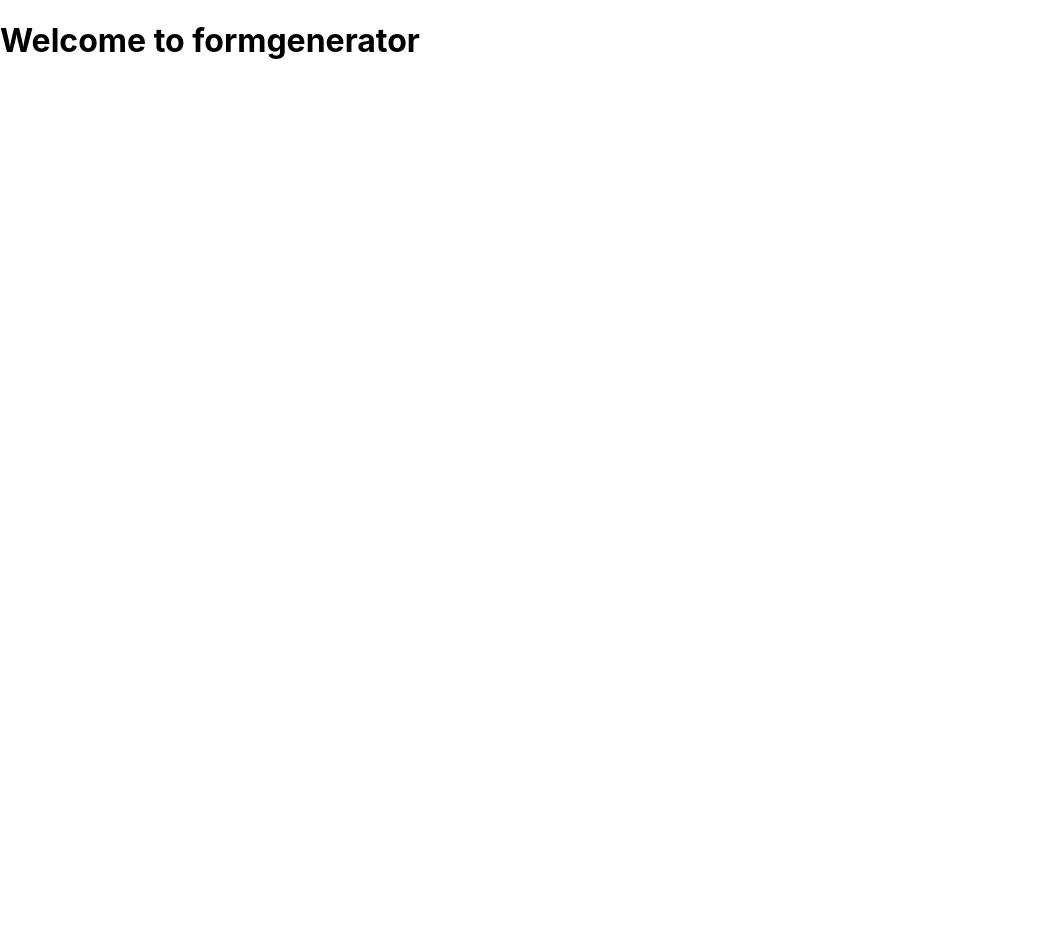
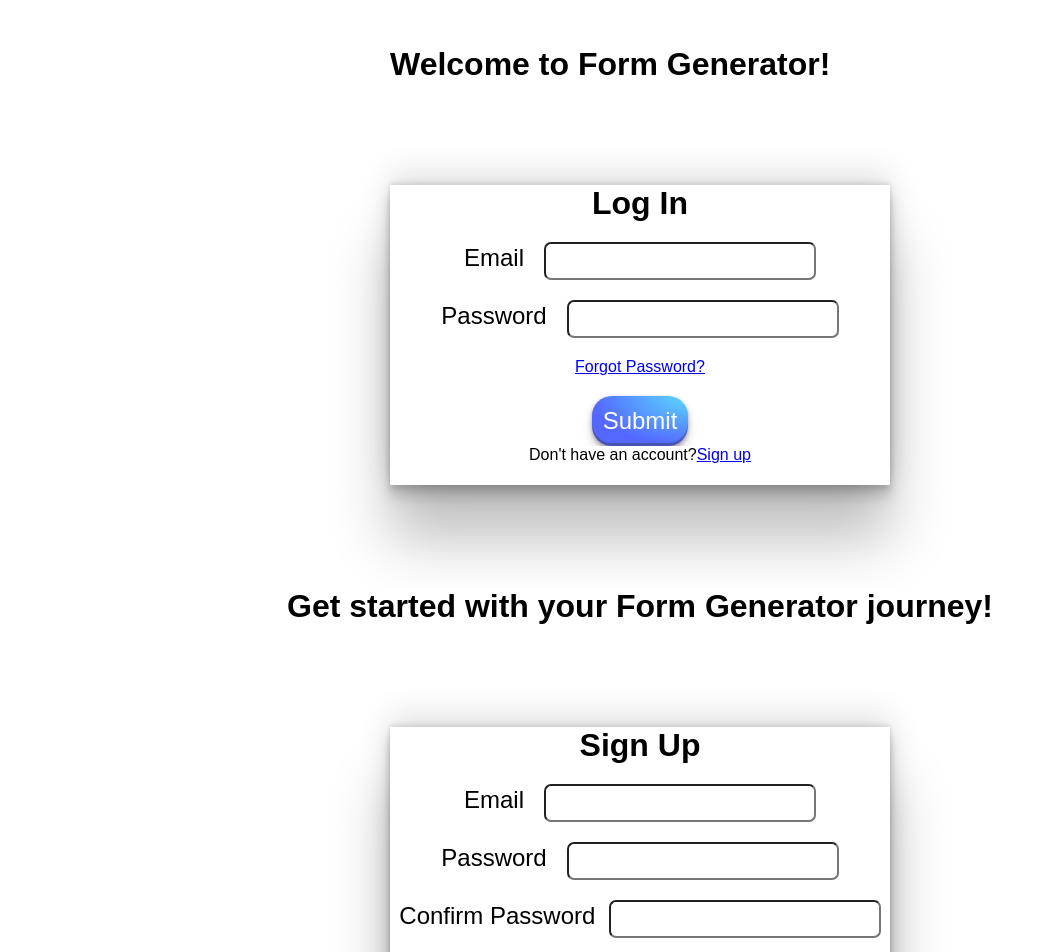
Before and after one commit to RohitWaghole/FormGenerator_Frontend, a React (Create React App) app: page / in a window 1280 px wide. Shown: the top 952 px of the page, without its empty margins (0-1052 px from the left). Before the commit the page ends 800 px from the top, so only its background shows below. Built offline with nearby package versions, Linux system fonts and the light colour scheme.

Commit message:
adding login and sign up

```diff
--- a/package.json
+++ b/package.json
@@ -8,6 +8,7 @@
     "@testing-library/user-event": "^13.5.0",
     "react": "^18.2.0",
     "react-dom": "^18.2.0",
+    "react-router-dom": "^6.8.1",
     "react-scripts": "5.0.1",
     "web-vitals": "^2.1.4"
   },
--- a/src/Components/App.js
+++ b/src/Components/App.js
@@ -1,9 +1,12 @@
+import Login from "./Login/Login";
+import Signup from "./SignUp/Signup";
 
 function App() {
   return (
-    <div className="App">
-      <h1>Welcome to formgenerator</h1>
-    </div>
+    <>
+      <Login />
+      <Signup />
+    </>
   );
 }
 
--- /dev/null
+++ b/src/Components/Login/Login.css
@@ -0,0 +1,72 @@
+* {
+  margin: 0;
+  padding: 0;
+  background-color: rgb(255, 255, 255);
+  font-family: sans-serif;
+}
+.formBuilder {
+  width: 500px;
+  margin: auto;
+  margin-top: 46px;
+}
+.container {
+  width: 500px;
+  height: 300px;
+  margin: 8% auto;
+  text-align: center;
+  box-shadow: rgba(0, 0, 0, 0.25) 0px 54px 55px,
+    rgba(0, 0, 0, 0.12) 0px -12px 30px, rgba(0, 0, 0, 0.12) 0px 4px 6px,
+    rgba(0, 0, 0, 0.17) 0px 12px 13px, rgba(0, 0, 0, 0.09) 0px -3px 5px;
+}
+
+label {
+  font-size: 1.5rem;
+}
+
+input {
+  font-size: 0.9rem;
+  border-radius: 7px;
+  width: 250px;
+  padding: 9px;
+}
+
+.btn {
+  font-size: 1.5rem;
+  border: none;
+  border-radius: 20px;
+  color: rgb(255, 255, 255);
+  padding: 11px;
+  /* background-color: rgb(254, 106, 106); */
+  box-shadow: rgba(45, 35, 66, 0.4) 0 2px 4px,
+    rgba(45, 35, 66, 0.3) 0 7px 13px -3px, rgba(58, 65, 111, 0.5) 0 -3px 0 inset;
+  background-image: radial-gradient(
+    100% 100% at 100% 0,
+    #5adaff 0,
+    #5468ff 100%
+  );
+}
+
+.btn:focus {
+  box-shadow: #3c4fe0 0 0 0 1.5px inset, rgba(45, 35, 66, 0.4) 0 2px 4px,
+    rgba(45, 35, 66, 0.3) 0 7px 13px -3px, #3c4fe0 0 -3px 0 inset;
+}
+
+.btn:hover {
+  box-shadow: rgba(45, 35, 66, 0.4) 0 4px 8px,
+    rgba(45, 35, 66, 0.3) 0 7px 13px -3px, #3c4fe0 0 -3px 0 inset;
+  transform: translateY(-2px);
+  cursor: pointer;
+}
+
+.btn:active {
+  box-shadow: #3c4fe0 0 3px 7px inset;
+  transform: translateY(2px);
+}
+
+.item {
+  margin-bottom: 20px;
+}
+
+.item1 {
+  margin-top: 20px;
+}
--- /dev/null
+++ b/src/Components/Login/Login.js
@@ -0,0 +1,72 @@
+import React, { useEffect, useState } from "react";
+import "./Login.css";
+
+const Login = () => {
+  const [userCreds, setUserCreds] = useState({ email: "", password: "" });
+  const submitForm = (event) => {
+    event.preventDefault();
+    const userInput = {
+      email: event.target.email.value,
+      password: event.target.password.value,
+    };
+
+    setUserCreds(userInput);
+  };
+
+  useEffect(() => {}, [userCreds]);
+
+  return (
+    <>
+      <div className="formBuilder">
+        <h1>Welcome to Form Generator!</h1>
+      </div>
+
+      <div className="container">
+        <h1>Log In</h1>
+        <form action="" onSubmit={submitForm}>
+          <div className="item">
+            <label htmlFor="email">Email&nbsp;&nbsp;&nbsp;</label>
+            <input
+              className="item1"
+              type="text"
+              name="email"
+              id="email"
+              autoComplete="off"
+              onChange={(event) => setUserCreds({ email: event.target.value })}
+            ></input>
+          </div>
+
+          <div className="item">
+            <label htmlFor="password">Password&nbsp;&nbsp;&nbsp;</label>
+            <input
+              type="password"
+              name="password"
+              id="password"
+              autoComplete="off"
+              onChange={(event) =>
+                setUserCreds({ password: event.target.value })
+              }
+            ></input>
+          </div>
+
+          <div className="item">
+            <span>
+              <a href="#">Forgot Password?</a>
+            </span>
+          </div>
+
+          <button className="btn" type="submit">
+            Submit
+          </button>
+        </form>
+        <div className="item">
+          <span>
+            Don't have an account?<a href="#">Sign up</a>
+          </span>
+        </div>
+      </div>
+    </>
+  );
+};
+
+export default Login;
--- /dev/null
+++ b/src/Components/SignUp/Signup.css
@@ -0,0 +1,4 @@
+.formSupport {
+  width: 800px;
+  text-align: center;
+}
--- /dev/null
+++ b/src/Components/SignUp/Signup.js
@@ -0,0 +1,82 @@
+import React, { useEffect, useState } from "react";
+import "./Signup.css";
+
+const Signup = () => {
+  const [userCreds, setUserCreds] = useState({ email: "", password: "" });
+  const submitForm = (event) => {
+    event.preventDefault();
+    const userInput = {
+      email: event.target.email.value,
+      password: event.target.password.value,
+      confirmPassword: event.target.confirmPassword.value,
+    };
+
+    setUserCreds(userInput);
+  };
+
+  useEffect(() => {}, [userCreds]);
+
+  return (
+    <div>
+      <div className="formBuilder formSupport">
+        <h1>Get started with your Form Generator journey!</h1>
+      </div>
+
+      <div className="container">
+        <h1>Sign Up</h1>
+        <form action="" onSubmit={submitForm}>
+          <div className="item">
+            <label htmlFor="email">Email&nbsp;&nbsp;&nbsp;</label>
+            <input
+              className="item1"
+              type="text"
+              name="email"
+              id="email"
+              autoComplete="off"
+              onChange={(event) => setUserCreds({ email: event.target.value })}
+            ></input>
+          </div>
+
+          <div className="item">
+            <label htmlFor="password">Password&nbsp;&nbsp;&nbsp;</label>
+            <input
+              type="password"
+              name="password"
+              id="password"
+              autoComplete="off"
+              onChange={(event) =>
+                setUserCreds({ password: event.target.value })
+              }
+            ></input>
+          </div>
+
+          <div className="item">
+            <label htmlFor="confirmPassword">
+              Confirm Password&nbsp;&nbsp;
+            </label>
+            <input
+              type="password"
+              name="confirmPassword"
+              id="confirmPassword"
+              autoComplete="off"
+              onChange={(event) =>
+                setUserCreds({ confirmPassword: event.target.value })
+              }
+            ></input>
+          </div>
+
+          <button className="btn" type="submit">
+            Submit
+          </button>
+        </form>
+        <div className="item">
+          <span>
+            Already have an account?<a href="#"> Log in</a>
+          </span>
+        </div>
+      </div>
+    </div>
+  );
+};
+
+export default Signup;
```
Also changed, not shown: 1 other file (tests, documents, lock files or other folders).
